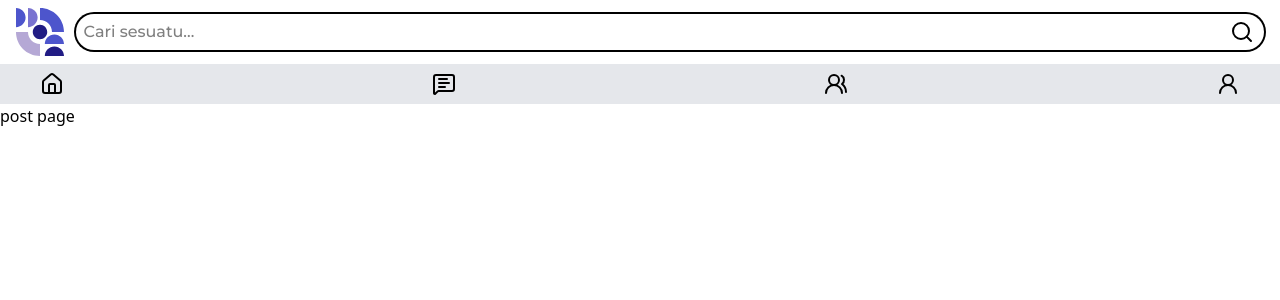
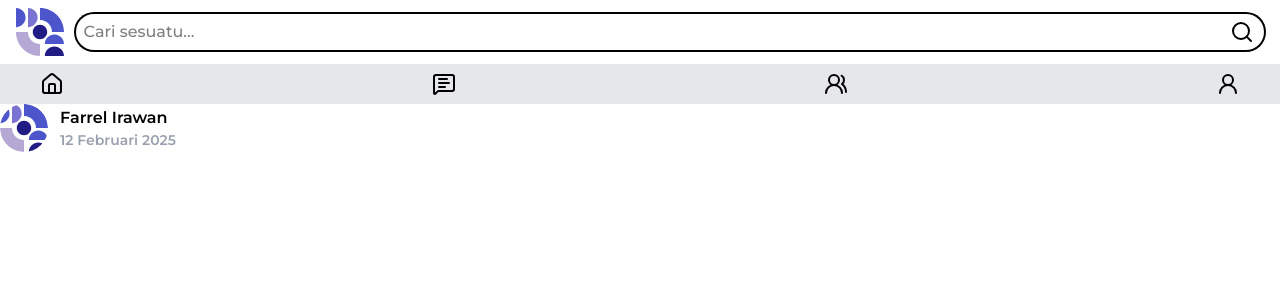
Before and after one commit to MrIrawan/indoforum, a Next.js app: page /post in a window 1280 px wide. Shown: the top 300 px of the page. Built offline with nearby package versions, Linux system fonts and the light colour scheme.

Commit message:
membuat post card

```diff
--- a/src/app/post/page.js
+++ b/src/app/post/page.js
@@ -1,9 +1,31 @@
 "use client"
+
+import Image from "next/image"
+import inndofoumLogo from "../../../public/images/indoforum-logo.svg"
 
 export default function PostPage() {
     return (
         <>
-            <h1>post page</h1>
+            <article className="w-full flex flex-col">
+                {/* card header (whos post and date) */}
+                <div className="w-full flex">
+                    <div className="w-fit flex flex-col gap-3">
+                        <div className="flex items-center h-12 gap-3">
+                            <Image
+                                src={inndofoumLogo}
+                                alt="indoforum-logo"
+                                width={35}
+                                height={35}
+                                className="w-12 h-12 rounded-full"
+                            />
+                            <div className="flex flex-col">
+                                <p className="text-base font-m-semibold">Farrel Irawan</p>
+                                <p className="text-sm font-m-semibold text-gray-400">12 Februari 2025</p>
+                            </div>
+                        </div>
+                    </div>
+                </div>
+            </article>
         </>
     )
 }
--- a/src/components/ui/button/FollowButton.js
+++ /dev/null
@@ -1,21 +0,0 @@
-import { UserPlusIcon, UserMinusIcon } from "lucide-react"
-
-export default function FollowButton({ state = true }) {
-    return (
-        <>
-            { state === true && (
-                <button className="w-36 ring-2 py-1.5 rounded-md flex items-center justify-center gap-2">
-                    <p className="text-base font-m-semibold">follow</p>
-                    <UserPlusIcon className="w-5 h-5" />
-                </button>
-            ) }
-
-            { state === false && (
-                <button className="w-36 ring-2 py-1.5 rounded-md flex items-center justify-center gap-2">
-                    <p className="text-base font-m-semibold">unfollow</p>
-                    <UserMinusIcon className="w-5 h-5" />
-                </button>
-            ) }
-        </>
-    )
-}
--- a/src/components/ui/button/ForumsButton.js
+++ /dev/null
@@ -1,9 +0,0 @@
-import { MessageSquareTextIcon } from "lucide-react";
-
-export default function ForumsButton() {
-    return (
-        <button className="ring-2 rounded-lg p-1">
-            <MessageSquareTextIcon className="w-5 h-5" />
-        </button>
-    )
-}
--- a/src/components/ui/button/HomeButton.js
+++ /dev/null
@@ -1,9 +0,0 @@
-import { HomeIcon } from "lucide-react";
-
-export default function HomeButton() {
-    return (
-        <button className="ring-2 rounded-lg p-1">
-            <HomeIcon className="w-5 h-5" />
-        </button>
-    );
-}
--- a/src/components/ui/button/LogoutButton.js
+++ /dev/null
@@ -1,9 +0,0 @@
-import { LogOutIcon } from "lucide-react";
-
-export default function LogoutButton() {
-    return (
-        <button className="ring-2 rounded-lg p-1">
-            <LogOutIcon className="w-5 h-5" />
-        </button>
-    );
-}
--- a/src/components/ui/button/MessageButton.js
+++ /dev/null
@@ -1,10 +0,0 @@
-import { MessageCircle } from "lucide-react";
-
-export default function MessageButton() {
-    return (
-        <button className="w-36 ring-2 py-1.5 rounded-md flex items-center justify-center gap-2">
-            <p className="text-base font-m-semibold">message</p>
-            <MessageCircle className="w-5 h-5" />
-        </button>
-    )
-}
--- a/src/components/ui/button/PostButton.js
+++ /dev/null
@@ -1,9 +0,0 @@
-import { Plus } from "lucide-react";
-
-export default function PostButton() {
-    return (
-        <button className="ring-2 rounded-lg p-1">
-            <Plus className="w-5 h-5" />
-        </button>
-    )
-}
--- a/src/components/ui/button/SettingsButton.js
+++ /dev/null
@@ -1,9 +0,0 @@
-import { SettingsIcon } from "lucide-react";
-
-export default function SettingsButton() {
-    return (
-        <button className="ring-2 rounded-lg p-1">
-            <SettingsIcon className="w-5 h-5" />
-        </button>
-    )
-}
```
